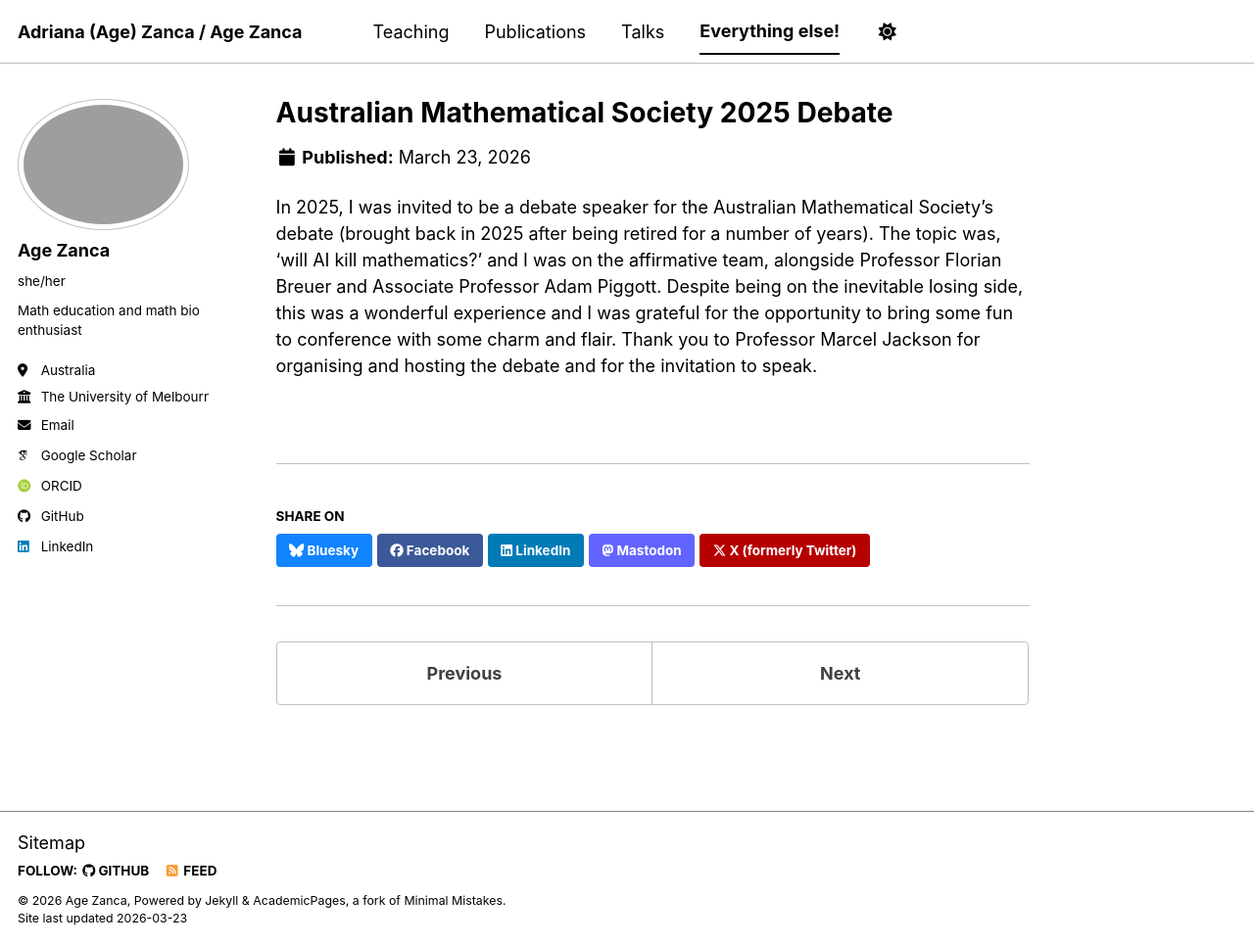
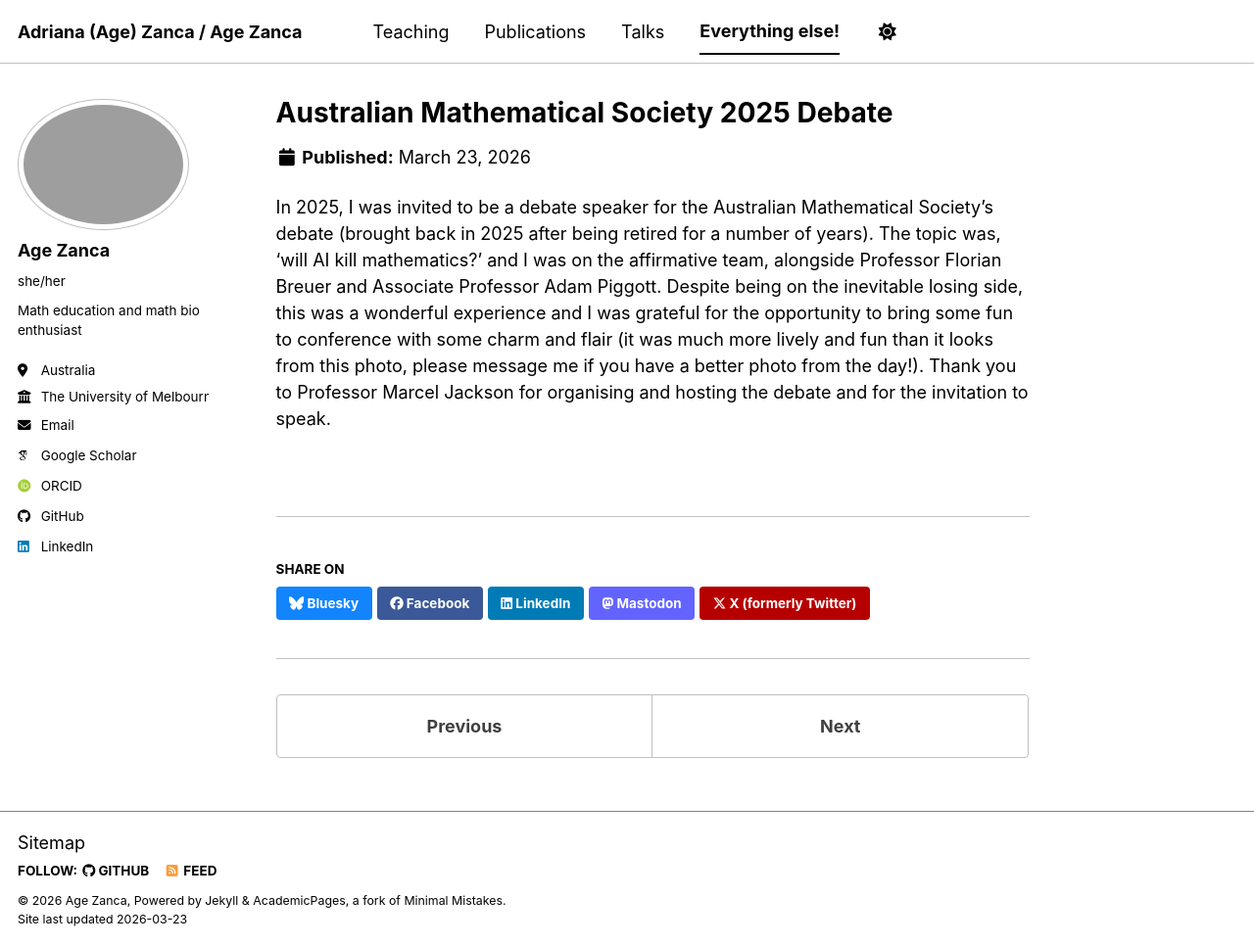
Before and after one commit to zancaa/zancaa.github.io, a Jekyll site: the page built from _portfolio/debate.md, in a window 1280 px wide and 966 px high. Shown: the whole window at 98% size. Built offline with Jekyll 4.4.1, drawn with Linux system fonts in a browser that asks for light colours; some web fonts are replaced; a script bundle is joined from its source files by our own code; library files that are not in the unit come from our copies; a file with an impossible date is left out.

Commit message:
Update debate.md

```diff
--- a/_portfolio/debate.md
+++ b/_portfolio/debate.md
@@ -4,4 +4,4 @@ excerpt: "Australian Mathematical Society 2025 Debate<br/><img src='/images/500x
 collection: portfolio
 ---
 
-In 2025, I was invited to be a debate speaker for the Australian Mathematical Society's debate (brought back in 2025 after being retired for a number of years). The topic was, 'will AI kill mathematics?' and I was on the affirmative team, alongside Professor Florian Breuer and Associate Professor Adam Piggott. Despite being on the inevitable losing side, this was a wonderful experience and I was grateful for the opportunity to bring some fun to conference with some charm and flair. Thank you to Professor Marcel Jackson for organising and hosting the debate and for the invitation to speak.
+In 2025, I was invited to be a debate speaker for the Australian Mathematical Society's debate (brought back in 2025 after being retired for a number of years). The topic was, 'will AI kill mathematics?' and I was on the affirmative team, alongside Professor Florian Breuer and Associate Professor Adam Piggott. Despite being on the inevitable losing side, this was a wonderful experience and I was grateful for the opportunity to bring some fun to conference with some charm and flair (it was much more lively and fun than it looks from this photo, please message me if you have a better photo from the day!). Thank you to Professor Marcel Jackson for organising and hosting the debate and for the invitation to speak.
```
